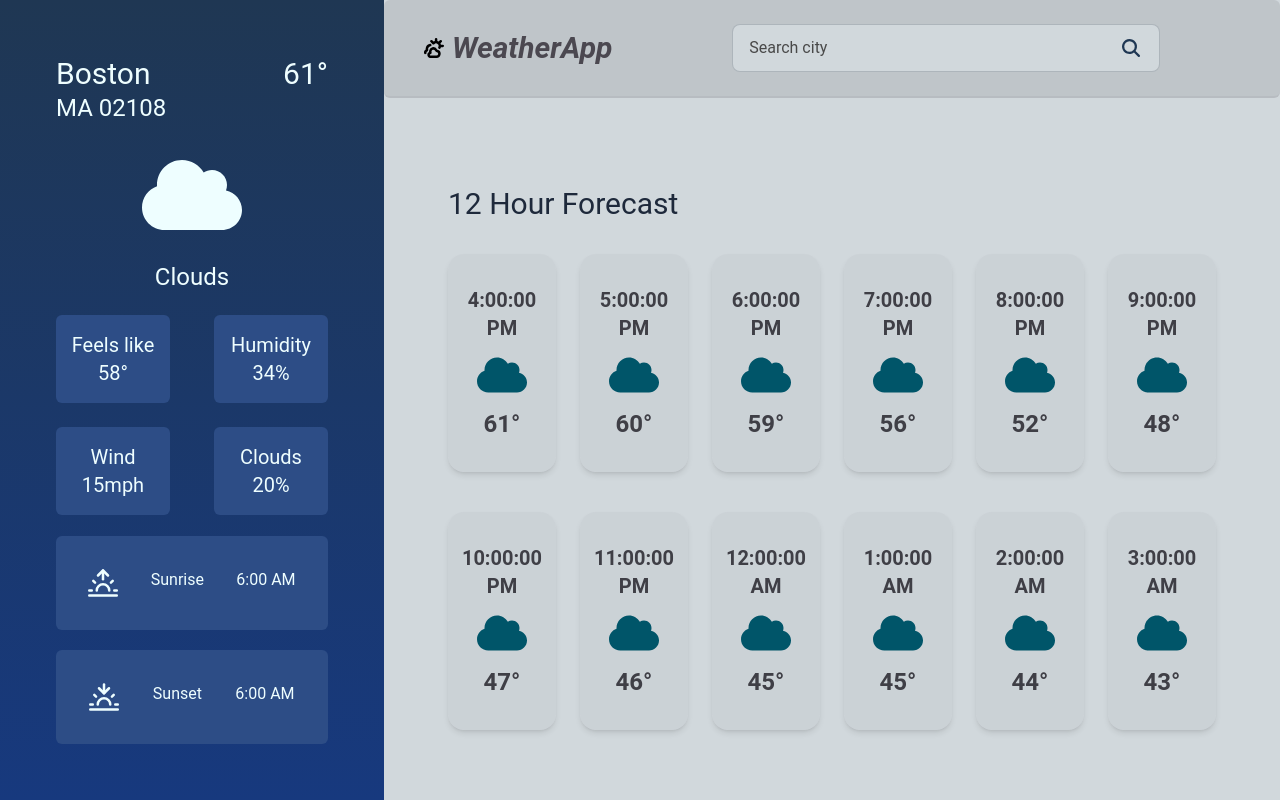
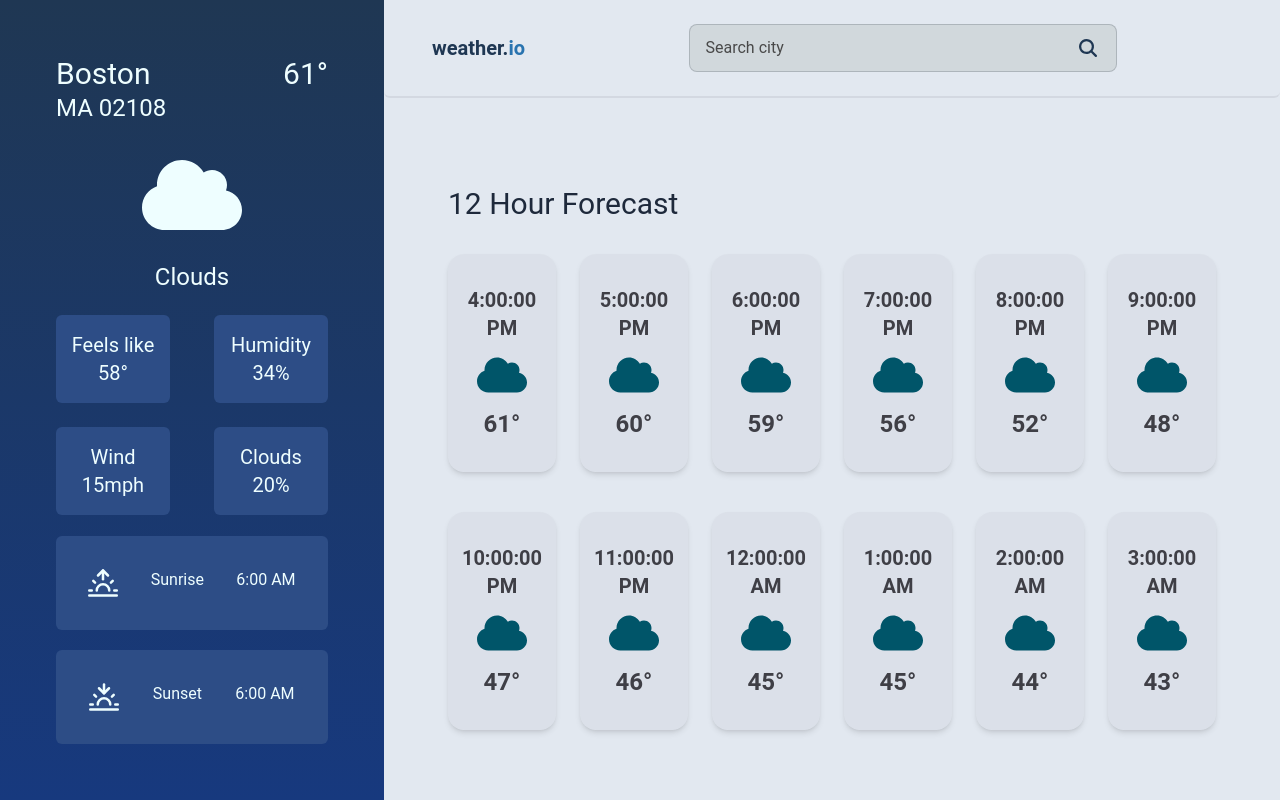
Before and after one commit to alexcw08/FullStack-Weather-App, a React (Vite) app in the folder client/: page / in a window 1280 px wide. Built offline with nearby package versions, Linux system fonts and the light colour scheme.

Commit message:
Remove icon, update header name. Set background color.

```diff
--- a/client/src/components/Header.tsx
+++ b/client/src/components/Header.tsx
@@ -7,20 +7,10 @@ interface ChildProps {
 
 const Header: React.FC<ChildProps> = ({ setWeatherData }) => {
   return (
-    <div className="bg-[#BFC5C9] w-full pl-10 py-12 h-12 flex items-center rounded-md border-zinc-500/10 border-b-2 ">
-      <svg
-        xmlns="http://www.w3.org/2000/svg"
-        id="Layer_1"
-        data-name="Layer 1"
-        viewBox="0 0 24 24"
-        width="20"
-        height="20"
-      >
-        <path d="M3.618,16.492c-.3.124-.719.491-.6.95a1.5,1.5,0,1,1-2.9.778,3.837,3.837,0,0,1,1.93-4.3A5.93,5.93,0,0,1,2,12.971a6.016,6.016,0,0,1,.182-1.357,6.208,6.208,0,0,1,5.109-4.6,1.5,1.5,0,0,1,.424,2.97,3.269,3.269,0,0,0-2.623,2.356A3.079,3.079,0,0,0,5,13.026a2.927,2.927,0,0,0,.067.685A2.447,2.447,0,0,1,3.618,16.492Zm16.3,3.433A5.118,5.118,0,0,1,14.8,24H7.772a4.147,4.147,0,0,1-.944-.128,3.73,3.73,0,0,1-.784-6.945A5.352,5.352,0,0,1,6.1,15.2a5.187,5.187,0,0,1,3.828-4.032,5.249,5.249,0,0,1,6.047,2.806.368.368,0,0,0,.208.2A5.036,5.036,0,0,1,19.915,19.925Zm-4.474-2.852a3.333,3.333,0,0,1-2.164-1.8,2.306,2.306,0,0,0-2.625-1.2,2.206,2.206,0,0,0-1.6,1.7A2.318,2.318,0,0,0,9.068,16.8a2.262,2.262,0,0,1-1.411,2.68c-.336.126-.753.508-.631.963a.786.786,0,0,0,.55.525A.992.992,0,0,0,7.815,21H14.8a2.152,2.152,0,0,0,2.164-1.623A2.009,2.009,0,0,0,15.441,17.073ZM22.5,8H20.3a5.986,5.986,0,0,0-.64-1.542L21.218,4.9A1.5,1.5,0,0,0,19.1,2.783L17.542,4.337A5.986,5.986,0,0,0,16,3.7V1.5a1.5,1.5,0,0,0-3,0V3.694a5.923,5.923,0,0,0-1.55.636L9.9,2.783A1.5,1.5,0,0,0,7.782,4.9l2.475,2.475a1.508,1.508,0,0,0,2.121,0,3.007,3.007,0,0,1,4.811,3.453,1.5,1.5,0,1,0,2.686,1.336A5.943,5.943,0,0,0,20.305,11h2.2A1.5,1.5,0,0,0,22.5,8Z" />
-      </svg>
-
-      <span className="text-3xl pl-2 text-[#4b4850] font-semibold italic">
-        WeatherApp
+    <div className="w-full pl-10 py-12 h-12 flex items-center rounded-md border-zinc-600/10 border-b-2 ">
+      <span className="text-xl pl-2 text-[#1F3753] font-semibold ">
+        weather.
+        <span className="text-[#2973af]">io</span>
       </span>
       <Searchbar setWeatherData={setWeatherData} />
     </div>
--- a/client/src/components/RightPanel.tsx
+++ b/client/src/components/RightPanel.tsx
@@ -10,7 +10,7 @@ interface ChildProps {
 
 const RightPanel: React.FC<ChildProps> = ({ weatherData, setWeatherData }) => {
   return (
-    <div className="w-[70%] overflow-y-scroll">
+    <div className="w-[70%] overflow-y-scroll bg-slate-200">
       <Header setWeatherData={setWeatherData} />
       <div className="md:px-16 flex flex-col py-12 ">
         <HourlyContainer weatherData={weatherData} />
```
